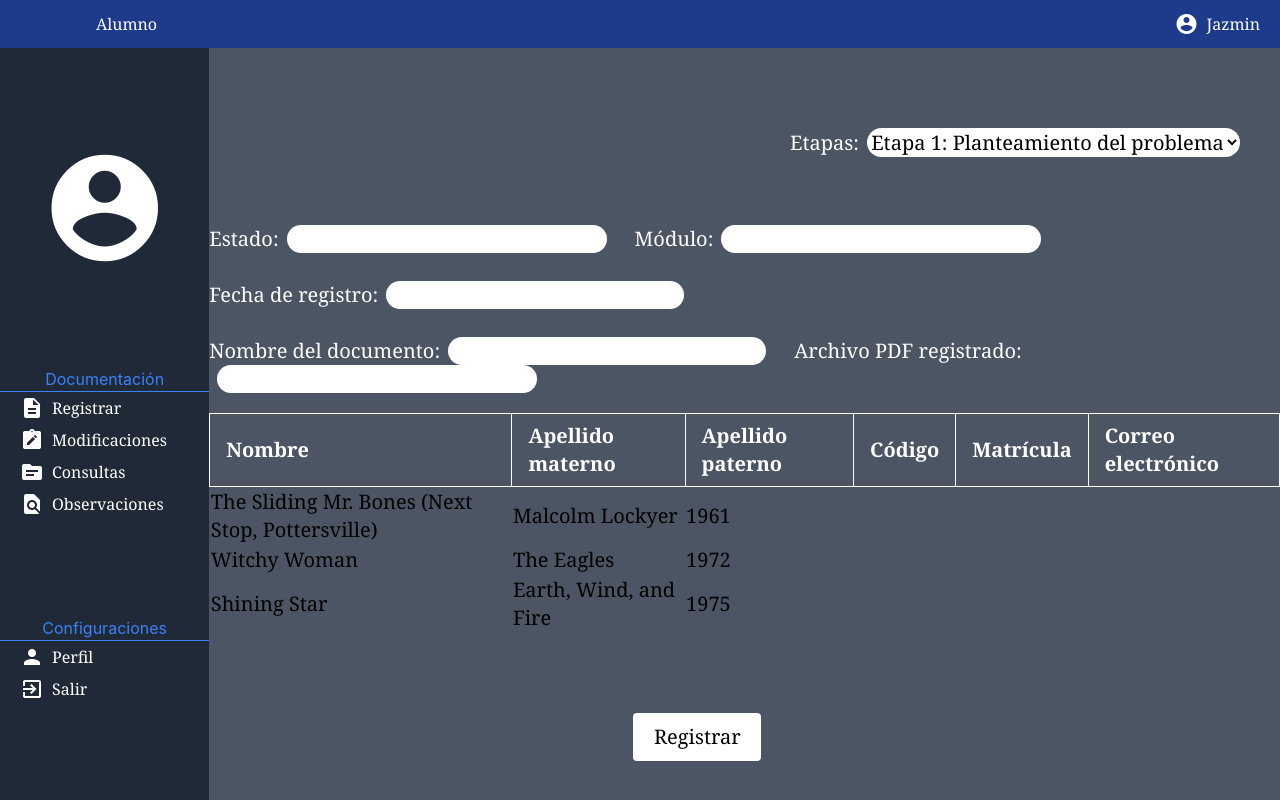
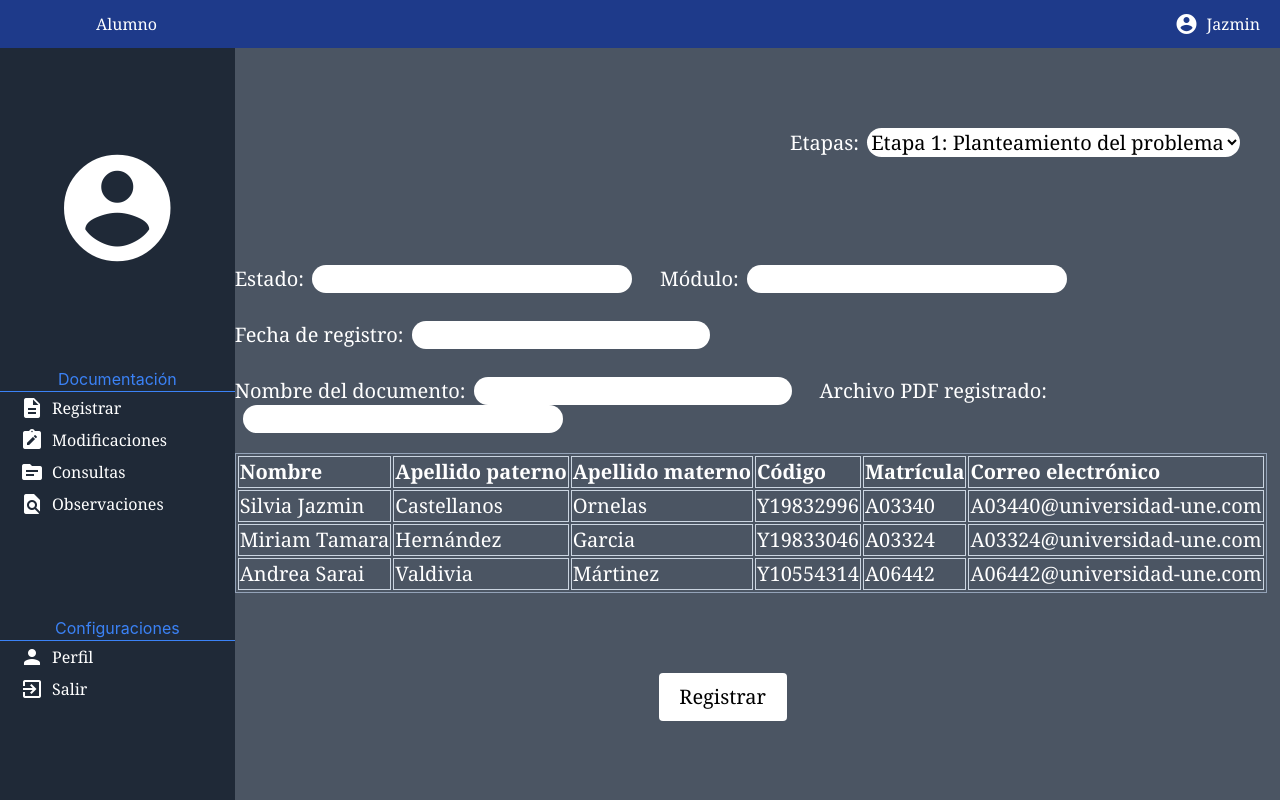
Before and after one commit to JazOki/Modular2, a Next.js app: page /dashboard_consultas in a window 1280 px wide. Built offline with nearby package versions, Linux system fonts and the light colour scheme.

Commit message:
add table

```diff
--- a/pages/dashboard_consultas.jsx
+++ b/pages/dashboard_consultas.jsx
@@ -87,7 +87,7 @@ const Consultas = () => {
               ></input>
             </a>
           </p>
-          <p className="pt-5">
+          {/* <p className="pt-5">
             <table className="table-fixed font">
               <thead>
                 <tr>
@@ -117,12 +117,56 @@ const Consultas = () => {
                 </tr>
               </tbody>
             </table>
+          </p> */}
+          <div>
+            <p className="pt-5">
+              <table class="table-fixed border-separate border border-slate-400 ...">
+                <thead>
+                  <tr className="border-white px-4 py-2 text-white">
+                    <th className="border border-slate-300 ...">Nombre</th>
+                    <th className="border border-slate-300 ...">Apellido paterno</th>
+                    <th className="border border-slate-300 ...">Apellido materno</th>
+                    <th className="border border-slate-300 ...">Código</th>
+                    <th className="border border-slate-300 ...">Matrícula</th>
+                    <th className="border border-slate-300 ...">Correo electrónico</th>
+                  </tr>
+                </thead>
+                <tbody>
+                  <tr className="border-white px-4 py-2 text-white">
+                    <td className="border border-slate-300 ...">Silvia Jazmin  </td>
+                    <td className="border border-slate-300 ...">Castellanos</td>
+                    <td className="border border-slate-300 ...">Ornelas</td>
+                    <td className="border border-slate-300 ...">Y19832996</td>
+                    <td className="border border-slate-300 ...">A03340</td>
+                    <td className="border border-slate-300 ...">A03440@universidad-une.com</td>
+                  </tr>
+                  <tr className="border-white px-4 py-2 text-white">
+                    <td className="border border-slate-300 ...">Miriam Tamara  </td>
+                    <td className="border border-slate-300 ...">Hernández</td>
+                    <td className="border border-slate-300 ...">Garcia</td>
+                    <td className="border border-slate-300 ...">Y19833046</td>
+                    <td className="border border-slate-300 ...">A03324</td>
+                    <td className="border border-slate-300 ...">A03324@universidad-une.com</td>
+                  </tr>
+                  <tr className="border-white px-4 py-2 text-white">
+                    <td className="border border-slate-300 ...">Andrea Sarai  </td>
+                    <td className="border border-slate-300 ...">Valdivia</td>
+                    <td className="border border-slate-300 ...">Mártinez</td>
+                    <td className="border border-slate-300 ...">Y10554314</td>
+                    <td className="border border-slate-300 ...">A06442</td>
+                    <td className="border border-slate-300 ...">A06442@universidad-une.com</td>
+                  </tr>
+                </tbody>
+              </table>
             </p>
+          </div>
+          <div>
             <p className="pt-20 ml-96">
               <button className=" text-black font-serif rounded left ml-10 w-32 h-12  transition bg-white hover:-translate-y-1 hover:scale-110 hover:bg-gray-300 duration-150">
                 Registrar
               </button>
             </p>
+          </div>
         </form>
       </div>
     </Layout>
```
Lines whose indentation alone changed are shown as unchanged.
